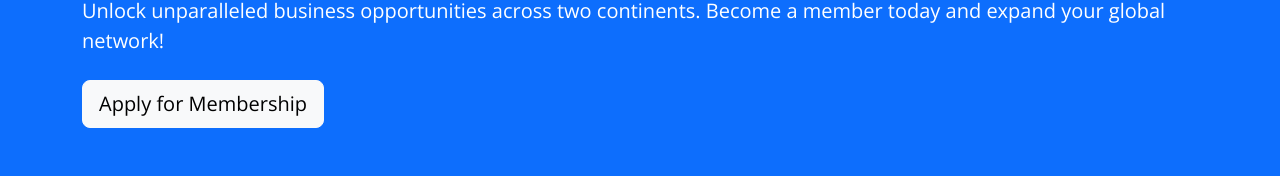
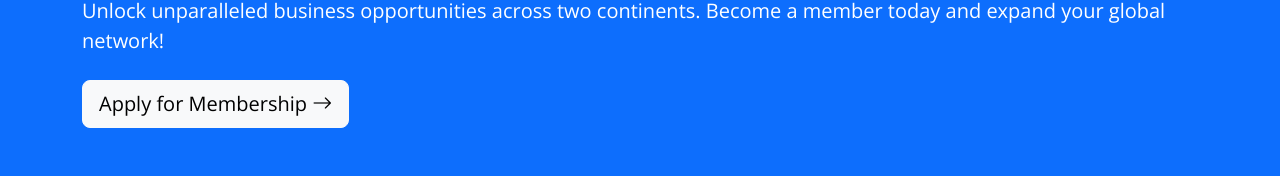
Before and after one commit to Epaphrus/AACC, a website: page index.html in a window 1280 px wide. Shown: the part 589-767 px from the top of the page. Drawn offline with nearby package versions, Linux system fonts and the light colour scheme.

Commit message:
membership button

```diff
--- a/index.html
+++ b/index.html
@@ -114,7 +114,8 @@
                 <h2 class="fw-semibold fs-1">Join the Asia Africa Chamber of Commerce</h2>
                 <p class="lead mb-4">Unlock unparalleled business opportunities across two continents. Become a member
                     today and expand your global network!</p>
-                <a href="membership.html" class="btn btn-light btn-lg">Apply for Membership</a>
+                <a href="membership.html" class="btn btn-light btn-lg">Apply for Membership <i
+                        class="bi bi-arrow-right"></i></a>
             </div>
         </section>
 
```
